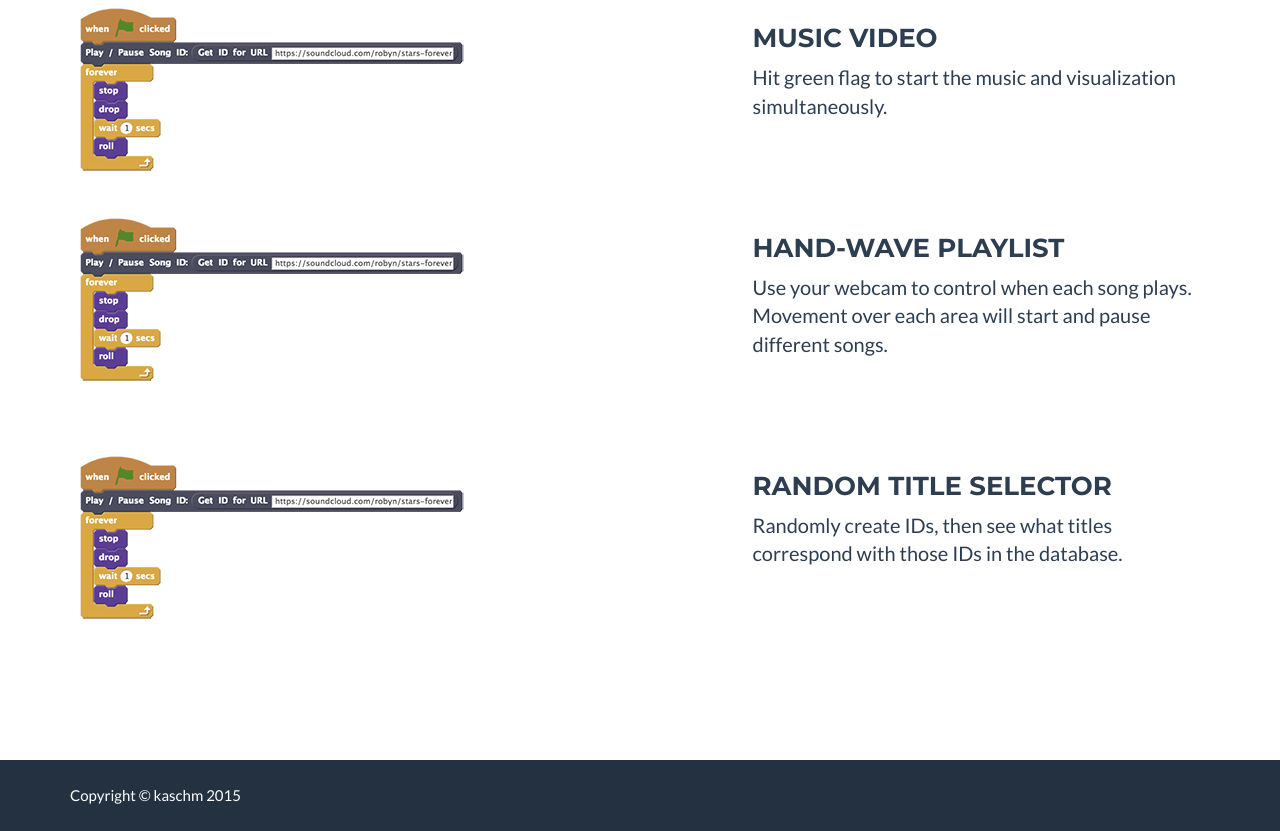
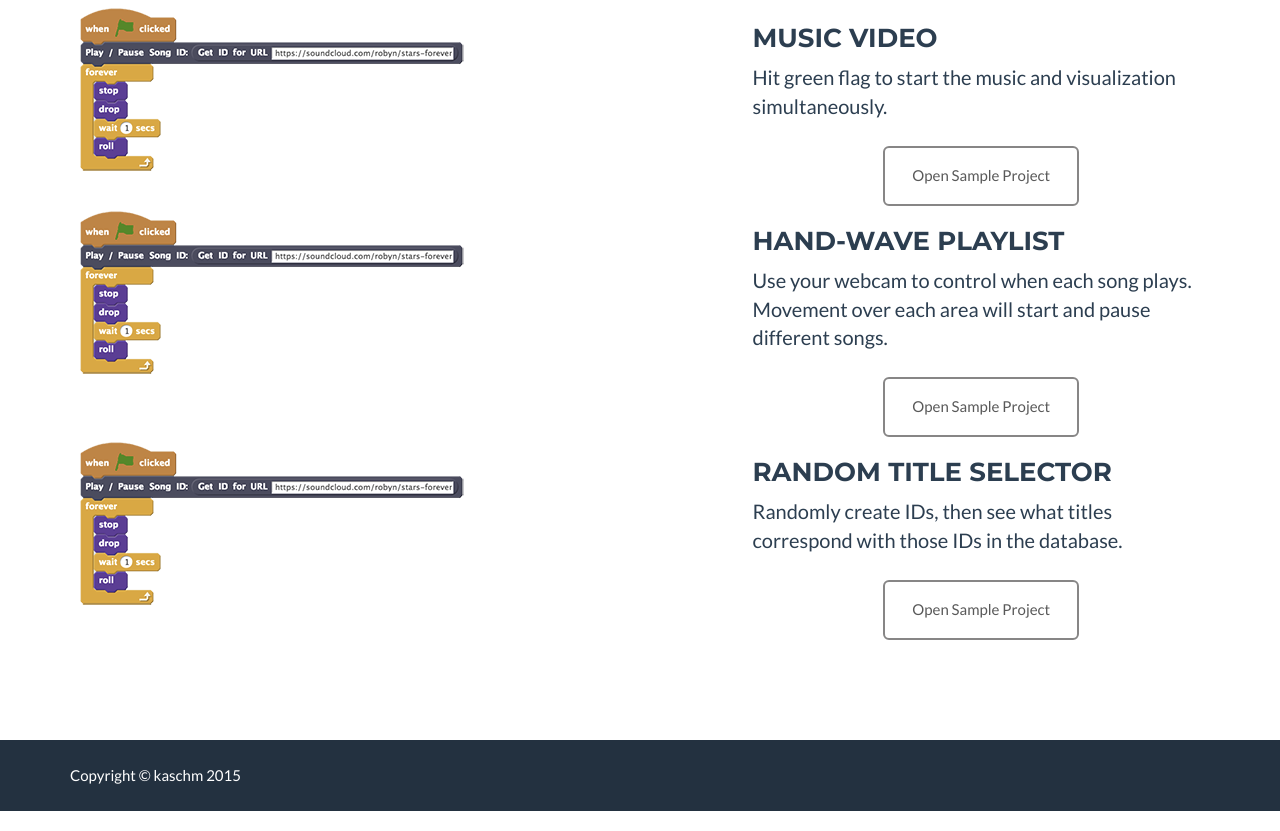
Before and after one commit to kaschm/soundcloud-scratchx, a plain HTML site: page index.html in a window 1280 px wide. Shown: the part 2438-3269 px from the top of the page. Drawn offline with nearby package versions, Linux system fonts and the light colour scheme.

Commit message:
updating buttons

```diff
--- a/css/freelancer.css
+++ b/css/freelancer.css
@@ -262,9 +262,9 @@ section.success a.active {
 
 .btn-outline {
     margin-top: 15px;
-    border: solid 2px #fff;
-    font-size: 20px;
-    color: #fff;
+    border: solid 2px #878686;
+    font-size: 15px;
+    color: #595959;
     background: 0 0;
     transition: all .3s ease-in-out;
 }
@@ -274,8 +274,8 @@ section.success a.active {
 .btn-outline:active,
 .btn-outline.active {
     border: solid 2px #fff;
-    color: #595959;
-    background: #fff;
+    color: #fff;
+    background: #2c3e50;
 }
 
 .floating-label-form-group {
```
